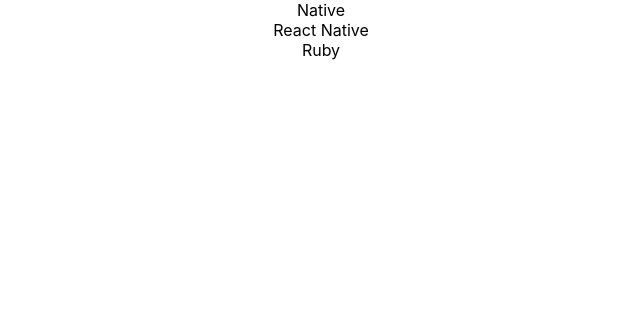
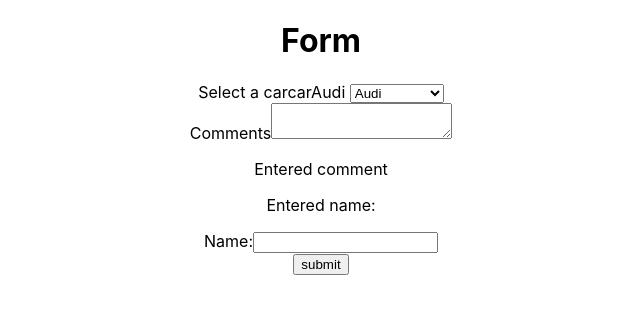
Before and after one commit to srinivasakalyan97/ReactPro, a React (Create React App) app in the folder learnreact/: page / in a window 1280 px wide. Shown: the top 314 px of the page, without its empty margins (319-959 px from the left). Built offline with nearby package versions, Linux system fonts and the light colour scheme.

Commit message:
forms basic

```diff
--- a/learnreact/src/App.js
+++ b/learnreact/src/App.js
@@ -7,8 +7,9 @@ import './App.css';
 // import Counter from './components/counter';
 // import EventBindFourmethods from './components/eventBindFourmethods';
 // import ParentComponentC from './components/ParentComponentC';
-import ListRendering from './components/ListRender/ListRendering';
-// import RecieveList from './components/ListRender/RecieveList'
+// import ListRendering from './components/ListRender/ListRendering';
+// import RecieveList from './components/ListRender/RecieveList';
+import Formsubmit from './components/forms/formsubmit';
 class App extends Component {
   render(){
   return (
@@ -24,8 +25,9 @@ class App extends Component {
       <Counter /> */}
       {/* <EventBindFourmethods /> */}
       {/* <ParentComponentC /> */}
-      <ListRendering />
+      {/* <ListRendering /> */}
       {/* <RecieveList  /> */}
+      <Formsubmit />
     </div>
   );
 }
--- a/learnreact/src/components/ListRender/ListRendering.js
+++ b/learnreact/src/components/ListRender/ListRendering.js
@@ -1,6 +1,7 @@
 import React from 'react';
 import RecieveList from './RecieveList';
 export default function ListRendering() {
+    const names = ["sathya","nithya","agneya","dhruv"]
 	const emp = [
 		{
 			emp: 'Sanjay',
@@ -19,6 +20,7 @@ export default function ListRendering() {
 		}
 	];
     //key is to be passed
-	const result = emp.map(x => <RecieveList key={x.skill} xas={x} />);
+    // const result = emp.map(x => <RecieveList key={x.skill} xas={x} />);
+    const result = names.map((x,index) => <RecieveList key={index} xas={x}/>)
 	return <div>{result}</div>;
 }
--- a/learnreact/src/components/ListRender/RecieveList.js
+++ b/learnreact/src/components/ListRender/RecieveList.js
@@ -1,5 +1,5 @@
 import React from 'react';
 
 export default function RecieveList({ xas }) {
-	return <div>{xas.skill}</div>;
+	return <div>{xas}</div>;
 }
--- /dev/null
+++ b/learnreact/src/components/forms/formsubmit.js
@@ -0,0 +1,62 @@
+import React, { Component } from 'react'
+
+export class formsubmit extends Component {
+    state={
+        car:'carAudi',textaresacomment:'',inputemail:''
+    }
+
+    HandleSelect = (event)=>{
+        console.log("inside")
+        this.setState({
+            car:event.target.value
+        })
+    }
+
+    handleinputtext = (event) =>{
+        this.setState({
+            inputemail:event.target.value
+        })
+    }
+
+    formsubmitted = (event) =>{
+        console.log("form submit")
+        console.log(`${this.state.inputemail}, ${this.state.car}, ${this.state.textaresacomment}`)
+        event.preventDefault();
+    }
+
+    handleTextComment = (event) => {
+        this.setState({
+        textaresacomment:event.target.value
+        })
+    }
+
+    render() {
+        return (
+            <form onSubmit={this.formsubmitted}>
+            <div>
+                <h1>Form</h1>
+        <label>Select a car{this.state.car}</label>&nbsp;
+                <select id="selectCar" required value={this.state.car} onChange={this.HandleSelect}>
+        <option defaultValue disabled>Select a car</option>
+
+                    <option value="carAudi">Audi</option>
+                    <option value="carRolls">Rolls Royce</option>
+                    <option value="carBMW">BMW</option>
+                    <option value="carLamborgini">Lamborgini</option>
+                </select><br></br>
+                <label>Comments</label>
+                <textarea required id="commentsText" onChange={this.handleTextComment} value={this.state.textaresacomment}></textarea>
+                <p>Entered comment{this.state.textaresacomment}</p>
+        <p>Entered name:{this.state.inputemail}</p>
+                <label>Name:
+                    <input required type="text" name="name" value={this.state.inputemail} onChange={this.handleinputtext} />
+                </label>
+            </div>
+            <button type="submit">submit</button>
+            </form>
+        )
+    }
+}
+
+
+export default formsubmit
```
